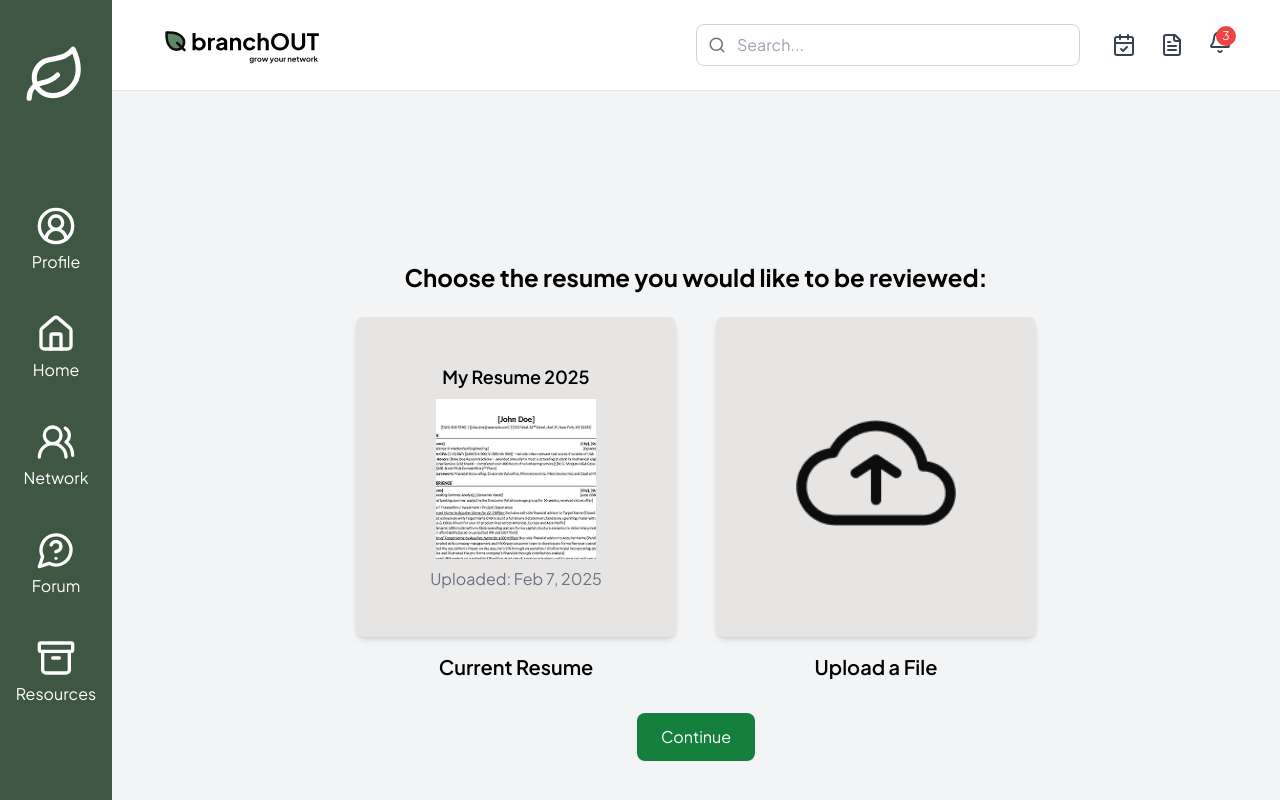
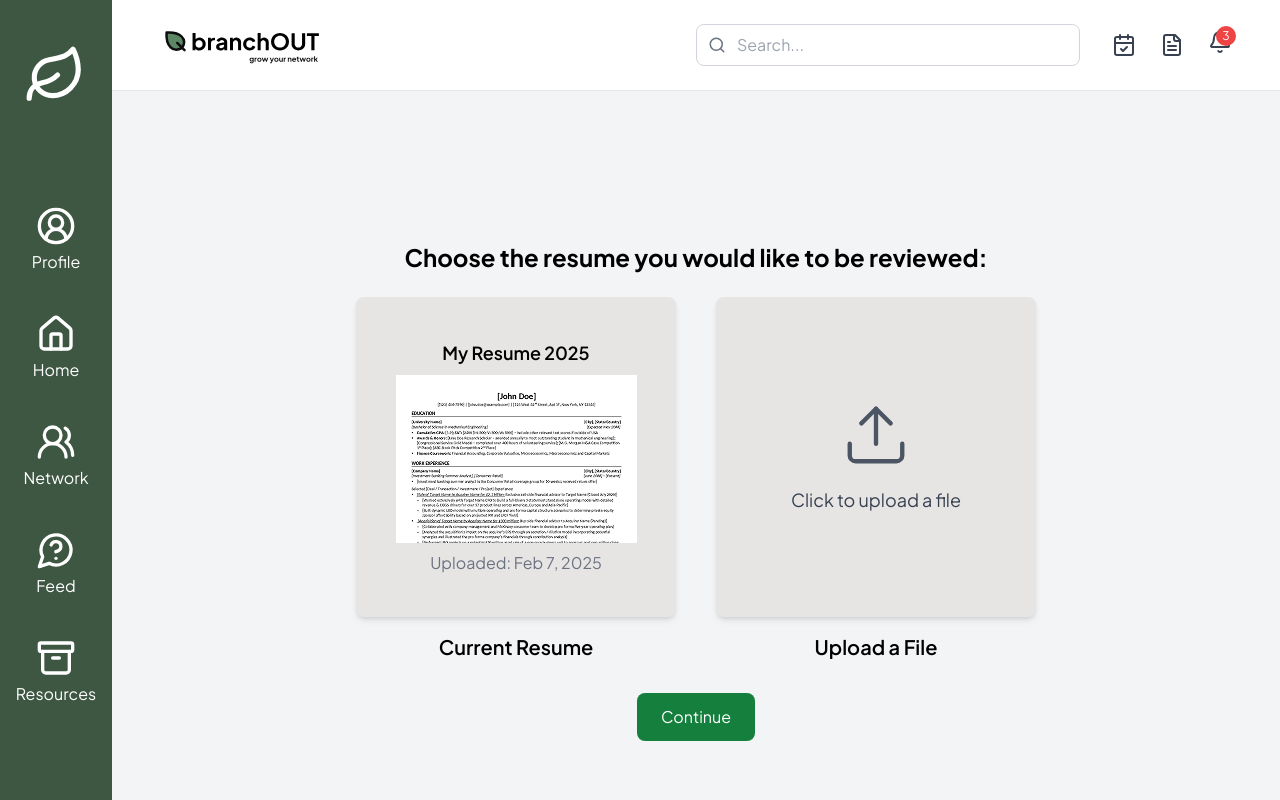
Before and after one commit to heartybp/BranchOut, a React (Vite) app in the folder client/: page /home in a window 1280 px wide. Both pictures are taken after a click on the button 1172 px from the left and 45 px from the top of the page. Built offline with nearby package versions, Linux system fonts and the light colour scheme.

Commit message:
upload document commponent on ai resume feedback

```diff
--- a/client/src/components/Header.jsx
+++ b/client/src/components/Header.jsx
@@ -1,6 +1,12 @@
 import brandName from "../assets/brand-name.svg";
-import { Bell, FileText, Star, CalendarCheck, Search } from "lucide-react";
-
+import {
+  Bell,
+  FileText,
+  Star,
+  CalendarCheck,
+  Search,
+  Upload as UploadIcon,
+} from "lucide-react";
 import { useState, useEffect } from "react";
 import notifIcon from "../assets/notif_icon.png";
 import windowCheck from "../assets/window_check.png";
@@ -12,12 +18,21 @@ import mortyDoe from "../assets/morty_doe.png";
 import cloudUpload from "../assets/cloud_upload.png";
 import myResume from "../assets/my_resume.png";
 import highlightedResume from "../assets/highlighted_resume.png";
-import resultCircle from "../assets/result_circle.png"; // Placeholder for progress circle image
+import resultCircle from "../assets/result_circle.png";
+import UploadComponent from "./Upload"; // Import the Upload component
 
 const Header = () => {
   const [showNotifications, setShowNotifications] = useState(false);
-  const [currentScreen, setCurrentScreen] = useState("home"); // State to manage screens
-  const [progress, setProgress] = useState(0); // State for progress percentage
+  const [currentScreen, setCurrentScreen] = useState("home");
+  const [progress, setProgress] = useState(0);
+  const [showUpload, setShowUpload] = useState(false);
+
+  // State for current resume details
+  const [currentResume, setCurrentResume] = useState({
+    title: "My Resume 2025",
+    uploadDate: "Feb 7, 2025",
+    file: myResume,
+  });
 
   const notifications = [
     {
@@ -51,6 +66,24 @@ const Header = () => {
       return () => clearTimeout(timer); // Cleanup timeout
     }
   }, [currentScreen, progress]);
+
+  // Handler for when a file is saved in the Upload component
+  const handleFileSaved = (fileDetails) => {
+    // Get the current date
+    const today = new Date();
+    const formattedDate = `${today.toLocaleString("default", {
+      month: "short",
+    })} ${today.getDate()}, ${today.getFullYear()}`;
+
+    // Update the currentResume state with the new file details
+    setCurrentResume({
+      title: fileDetails.name || "Untitled Document",
+      uploadDate: formattedDate,
+      file: myResume, // Keep using the same preview image for demonstration
+    });
+
+    setShowUpload(false);
+  };
 
   return (
     <>
@@ -155,23 +188,27 @@ const Header = () => {
 
       {/* AI resume feedback */}
       {currentScreen === "aiResumeFeedback" && (
-        <div className="flex flex-col items-center justify-center min-h-screen bg-gray-100 pt-10">
+        <div className="flex flex-col items-center justify-center min-h-screen bg-gray-100  w-full">
           <h1 className="text-2xl font-bold mb-6">
             Choose the resume you would like to be reviewed:
           </h1>
 
           {/* Horizontal Layout for Boxes */}
           <div className="flex gap-10">
-            {/* Current Resume Section */}
+            {/* Current Resume Section - Now with dynamic title and date */}
             <div className="flex flex-col items-center">
               <div className="bg-stone-200 shadow-md rounded-lg p-6 w-80 h-80 flex flex-col items-center justify-center">
-                <h2 className="text-lg font-semibold mb-2">My Resume 2025</h2>
+                <h2 className="text-lg font-semibold mb-2">
+                  {currentResume.title}
+                </h2>
                 <img
-                  src={myResume}
+                  src={currentResume.file}
                   alt="Resume Preview"
-                  className="w-40 h-40 object-cover mb-2"
+                  className="w-50 h-50 object-cover mb-2"
                 />
-                <p className="text-gray-500">Uploaded: Feb 7, 2025</p>
+                <p className="text-gray-500">
+                  Uploaded: {currentResume.uploadDate}
+                </p>
               </div>
               {/* Text Below the Box */}
               <p className="text-center mt-4 text-xl font-semibold">
@@ -181,12 +218,16 @@ const Header = () => {
 
             {/* Upload a File Section */}
             <div className="flex flex-col items-center">
-              <div className="bg-stone-200 shadow-md rounded-lg p-6 w-80 h-80 flex flex-col items-center justify-center">
-                <img
-                  src={cloudUpload}
-                  alt="Upload Icon"
-                  className="w-40 h-30 mb-2"
+              <div
+                className="bg-stone-200 shadow-md rounded-lg p-6 w-80 h-80 flex flex-col items-center justify-center cursor-pointer hover:bg-stone-300 transition-colors"
+                onClick={() => setShowUpload(true)}
+              >
+                <UploadIcon
+                  size={70}
+                  className="text-gray-600 mb-4"
+                  strokeWidth={1.5}
                 />
+                <p className="text-gray-700 text-lg">Click to upload a file</p>
               </div>
               {/* Text Below the Box */}
               <p className="text-center mt-4 text-xl font-semibold">
@@ -204,9 +245,16 @@ const Header = () => {
         </div>
       )}
 
+      {/* Upload Modal - Modified to pass the save handler */}
+      <UploadComponent
+        show={showUpload}
+        onClose={() => setShowUpload(false)}
+        onSave={handleFileSaved}
+      />
+
       {/* Progress Screen */}
       {currentScreen === "progress" && (
-        <div className="flex flex-col items-center justify-center min-h-screen bg-gray-100">
+        <div className="flex flex-col items-center justify-center min-h-screen w-full bg-gray-100">
           <div className="w-40 h-40 border-8 border-gray-300 border-t-green-700 rounded-full animate-spin"></div>
           <h1 className="text-xl font-bold mt-6">
             Harvesting insights... {progress}%
@@ -224,7 +272,7 @@ const Header = () => {
 
       {/* Analysis Result Screen */}
       {currentScreen === "analysis" && (
-        <div className="flex flex-row justify-center items-start min-h-screen bg-gray-100 p-10 gap-10">
+        <div className="flex flex-row justify-center items-start  bg-gray-100 p-10 gap-10">
           {/* Left Container: Progress + Recommendations */}
           <div className="bg-white shadow-md rounded-lg p-6 w-1/2">
             <h1 className="text-3xl font-bold mb-6 ml-6 mt-6">
--- a/client/src/components/Navbar.jsx
+++ b/client/src/components/Navbar.jsx
@@ -52,7 +52,7 @@ const Navbar = () => {
           onClick={navigateForum}
         >
           <MessageCircleQuestion size={40} />
-          <li className="">Forum</li>
+          <li className="">Feed</li>
         </div>
 
         <div
```
Also changed, not shown: client/src/components/Upload.jsx (+157 -6 lines).
